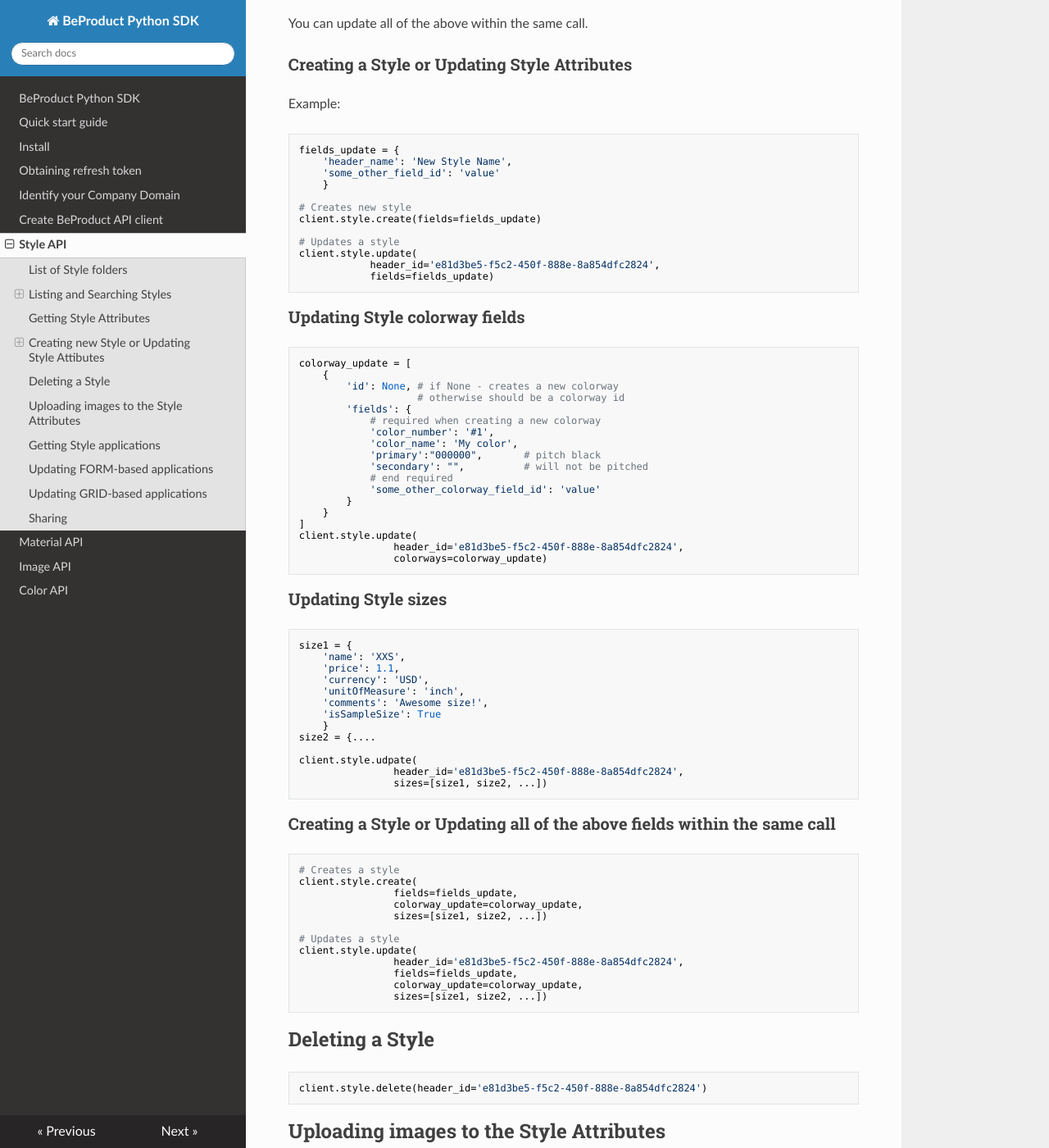
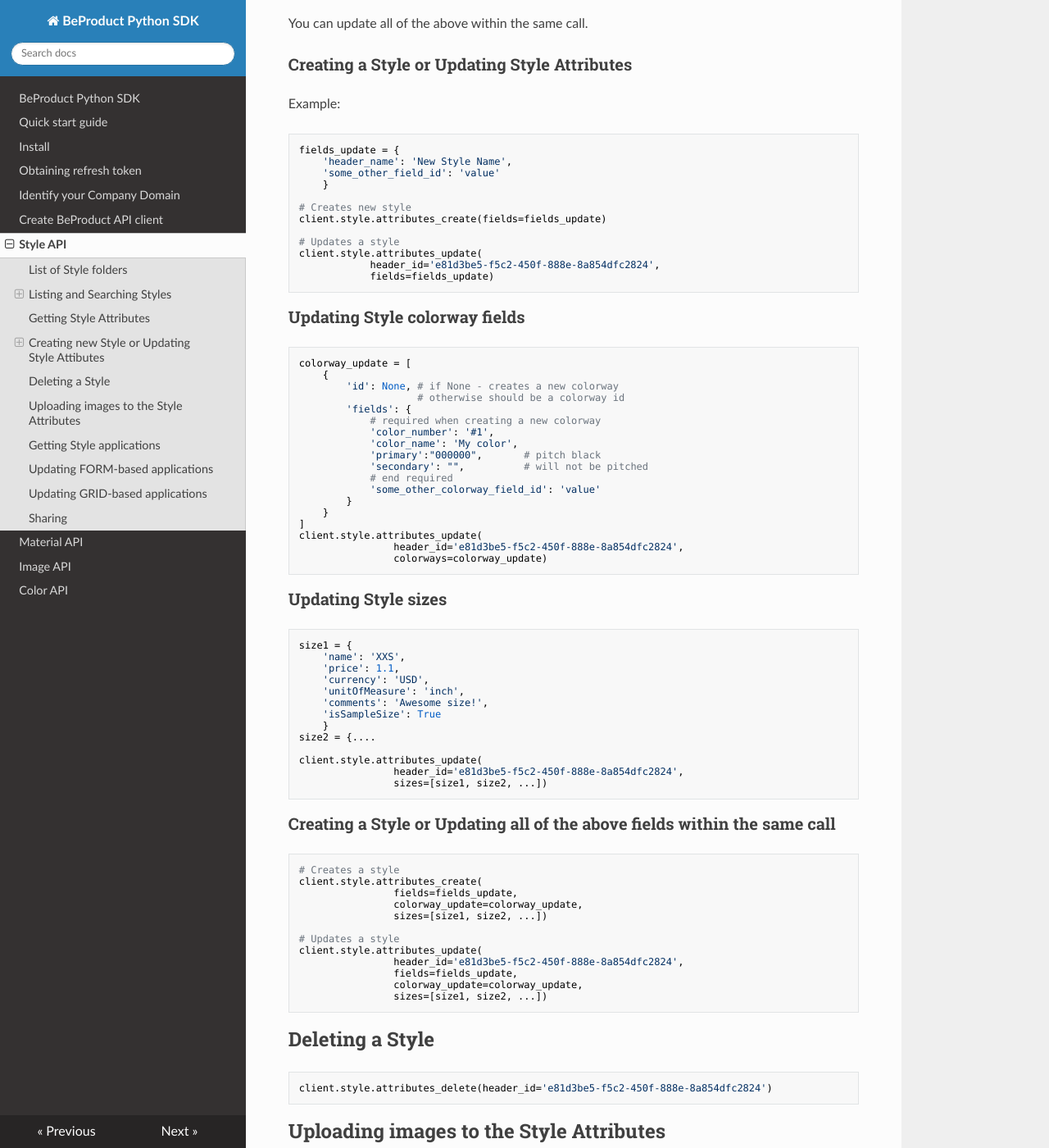
Before and after one commit to BeProduct/BeProduct.Python.SDK, an MkDocs documentation site: the page built from docs/040-style-api.md, in a window 1280 px wide and 1400 px high, scrolled down 2386 px. Shown: the whole window at 82% size. Built offline with MkDocs 1.6.1, drawn with Linux system fonts in a browser that asks for light colours; nearby versions of some CDN libraries; some of the changed text lies outside the part shown.

Commit message:
name refactoring

````diff
--- a/docs/040-style-api.md
+++ b/docs/040-style-api.md
@@ -29,12 +29,12 @@ Function result example:
 
 ## Listing and Searching Styles
 ### Getting all styles
-You can iterate over *all* styles using `list()` method which returns an iterator.
+You can iterate over *all* styles using `attributes_list()` method which returns an iterator.
 Styles are retrieved by batches/pages as you iterate over them and loaded as you progress.
 
 Example:
 ```python
-for style in client.style.list():
+for style in client.style.attributes_list():
     print(style['id'], style['headerNumber'], sep=': ')
 ```
 
@@ -71,7 +71,7 @@ Logical **OR** filter lists are *not supported*.
 
 Example of usage:
 ```python
-for style in client.style.list(filters=[filter_1, filter_2]):
+for style in client.style.attributes_list(filters=[filter_1, filter_2]):
     print(style['id'], style['headerNumber'], sep=': ')
 ```
 
@@ -103,7 +103,7 @@ filter_by_any_modified_app_date = {
 Example below returns Style Attributes as a dictionary
 
 ```python
-style_dict = client.style.get(header_id='e81d3be5-f5c2-450f-888e-8a854dfc2824')
+style_dict = client.style.attributes_get(header_id='e81d3be5-f5c2-450f-888e-8a854dfc2824')
 ```
 
 ## Creating new Style or Updating Style Attibutes
@@ -125,10 +125,10 @@ fields_update = {
     }
 
 # Creates new style
-client.style.create(fields=fields_update)
+client.style.attributes_create(fields=fields_update)
 
 # Updates a style
-client.style.update(
+client.style.attributes_update(
             header_id='e81d3be5-f5c2-450f-888e-8a854dfc2824',
             fields=fields_update)
 ```
@@ -150,7 +150,7 @@ colorway_update = [
         }
     }
 ]
-client.style.update(
+client.style.attributes_update(
                 header_id='e81d3be5-f5c2-450f-888e-8a854dfc2824',
                 colorways=colorway_update)
 ```
@@ -167,7 +167,7 @@ size1 = {
     }
 size2 = {....
 
-client.style.udpate(
+client.style.attributes_update(
                 header_id='e81d3be5-f5c2-450f-888e-8a854dfc2824',
                 sizes=[size1, size2, ...])
 ```
@@ -175,13 +175,13 @@ client.style.udpate(
 ### Creating a Style or Updating all of the above fields within the same call
 ```python
 # Creates a style
-client.style.create(
+client.style.attributes_create(
                 fields=fields_update,
                 colorway_update=colorway_update,
                 sizes=[size1, size2, ...])
 
 # Updates a style
-client.style.update(
+client.style.attributes_update(
                 header_id='e81d3be5-f5c2-450f-888e-8a854dfc2824',
                 fields=fields_update,
                 colorway_update=colorway_update,
@@ -190,7 +190,7 @@ client.style.update(
 
 ## Deleting a Style
 ```python
-client.style.delete(header_id='e81d3be5-f5c2-450f-888e-8a854dfc2824')
+client.style.attributes_delete(header_id='e81d3be5-f5c2-450f-888e-8a854dfc2824')
 ```
 
 ## Uploading images to the Style Attributes
@@ -294,7 +294,7 @@ Form application is just a dictionary of the attributes.
 You may update a **form** app as follows:
 ```python
 
-client.style.form_app_update(
+client.style.app_form_update(
     header_id='bab33ce0-867f-4141-b849-1b0c41f68c8b',
     app_id='1af353a4-7ce2-46d1-a4ce-b7bb09ea70f9',
     fields={
@@ -337,7 +337,7 @@ update_row = {
     ]
 }
 
-client.style.grid_app_update(
+client.style.app_grid_update(
     header_id='bab33ce0-867f-4141-b849-1b0c41f68c8b', # Style ID
     app_id='1af353a4-7ce2-46d1-a4ce-b7bb09ea70f9',    # Grid app id
     rows=[delete_row, new_row, update_row])
--- a/setup.cfg
+++ b/setup.cfg
@@ -1,6 +1,6 @@
 [metadata]
 name = beproduct
-version = 0.1.3
+version = 0.1.4
 author = Yuri Golub
 author_email = support@beproduct.com
 description = BeProduct Public API SDK
````
Also changed, not shown: other parts of docs/040-style-api.md (+2 -2 lines), 2 other files.
